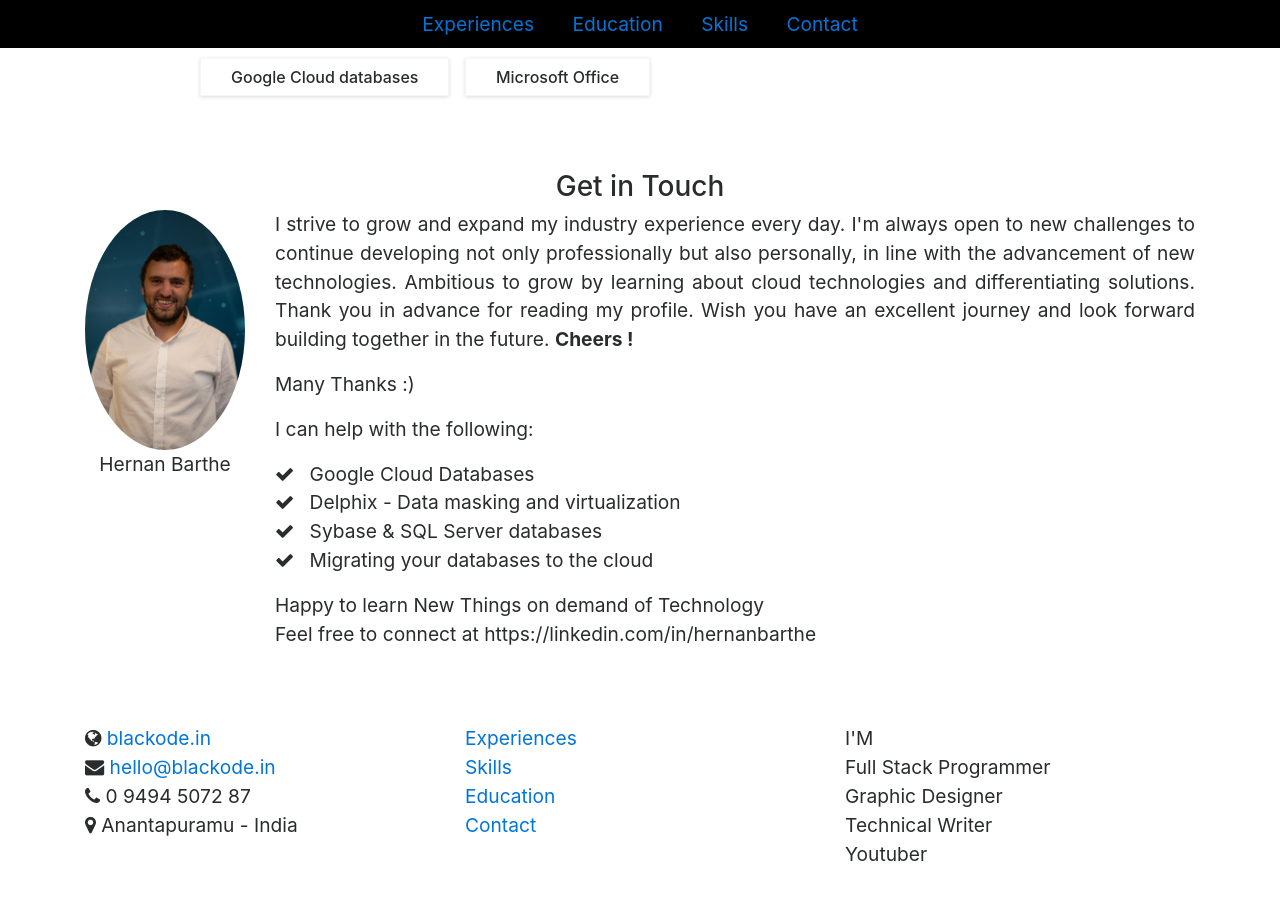
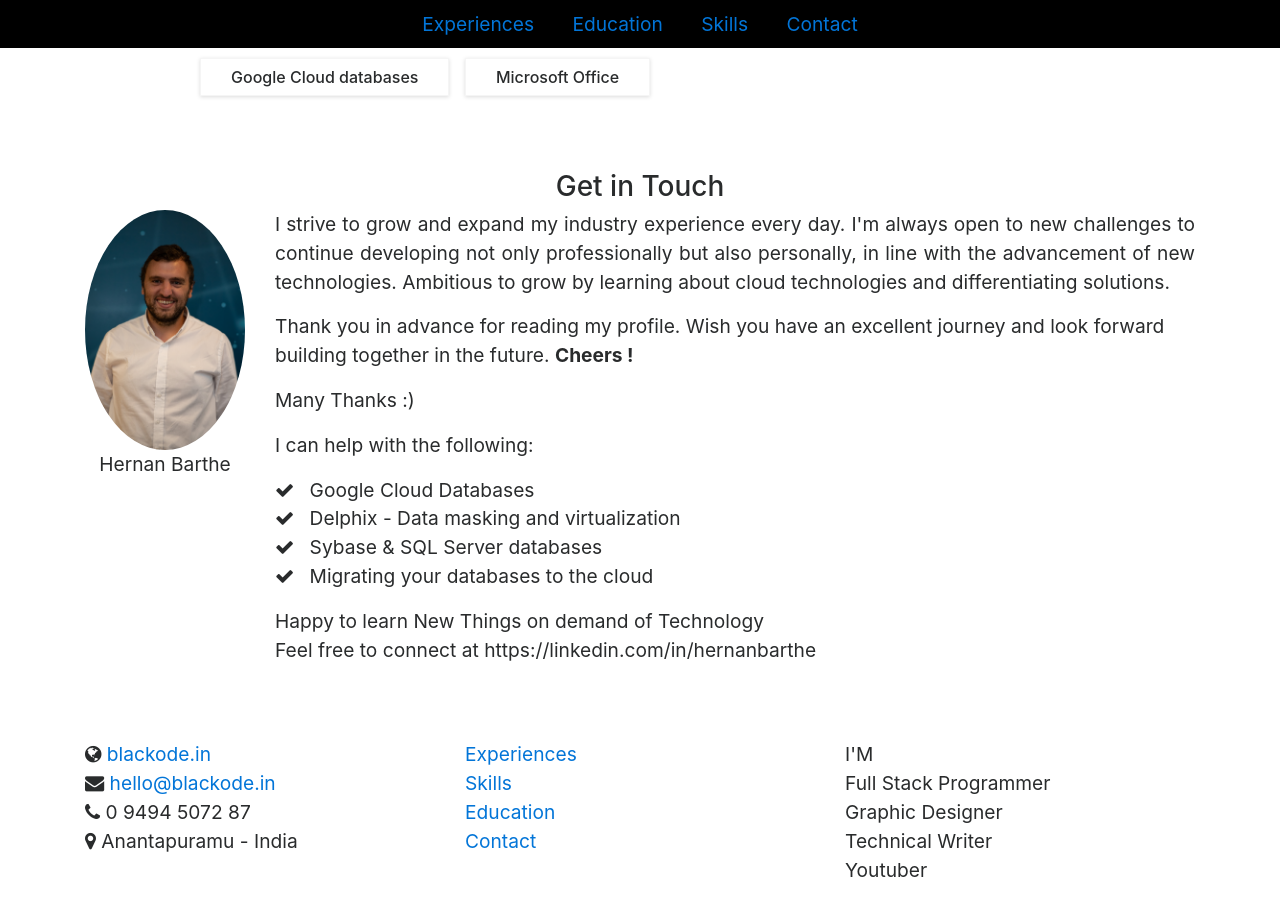
Before and after one commit to HBarthe/hbarthe.github.io, a Jekyll site: the page built from index.html, in a window 1280 px wide and 900 px high, scrolled down 2642 px. Built offline with Jekyll 4.4.1, drawn with Linux system fonts in a browser that asks for light colours; a style sheet for code colours, icons or effects is not loaded.

```diff
--- a/_includes/contact.html
+++ b/_includes/contact.html
@@ -10,9 +10,9 @@
 
         <div class="col-md-10">
             <p class="text-justify description ">
-                I strive to grow and expand my industry experience every day. I'm always open to new challenges to continue developing not only professionally but also personally, in line with the advancement of new technologies. Ambitious to grow by learning about cloud technologies and differentiating solutions.
+                I strive to grow and expand my industry experience every day. I'm always open to new challenges to continue developing not only professionally but also personally, in line with the advancement of new technologies. Ambitious to grow by learning about cloud technologies and differentiating solutions.</p>
 
-                Thank you in advance for reading my profile. Wish you have an excellent journey and look forward building together in the future. <strong> Cheers ! </strong></p>
+            Thank you in advance for reading my profile. Wish you have an excellent journey and look forward building together in the future. <strong> Cheers ! </strong></p>
 
             <p class="thanks theme-color padding-top-10"> Many Thanks :) </p>
 
```
